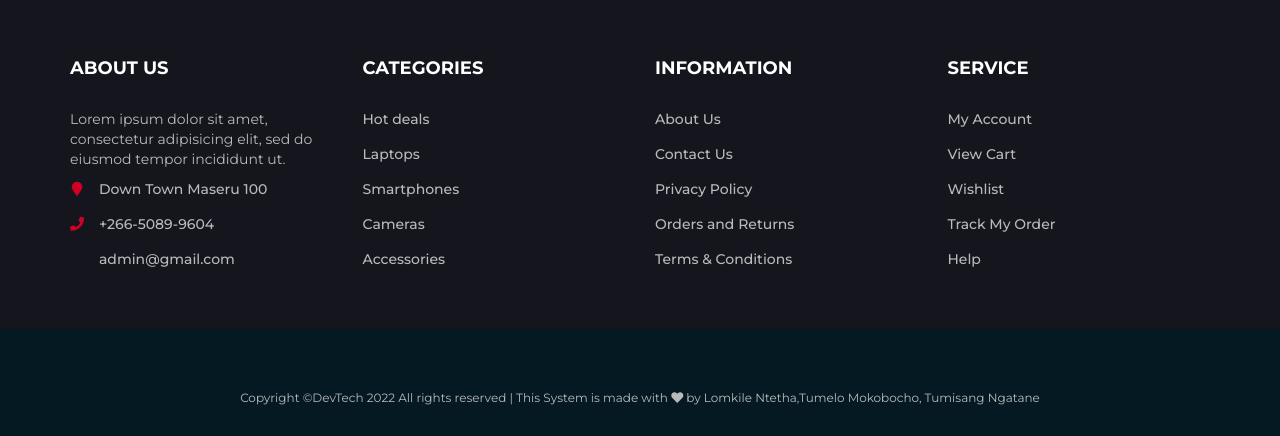
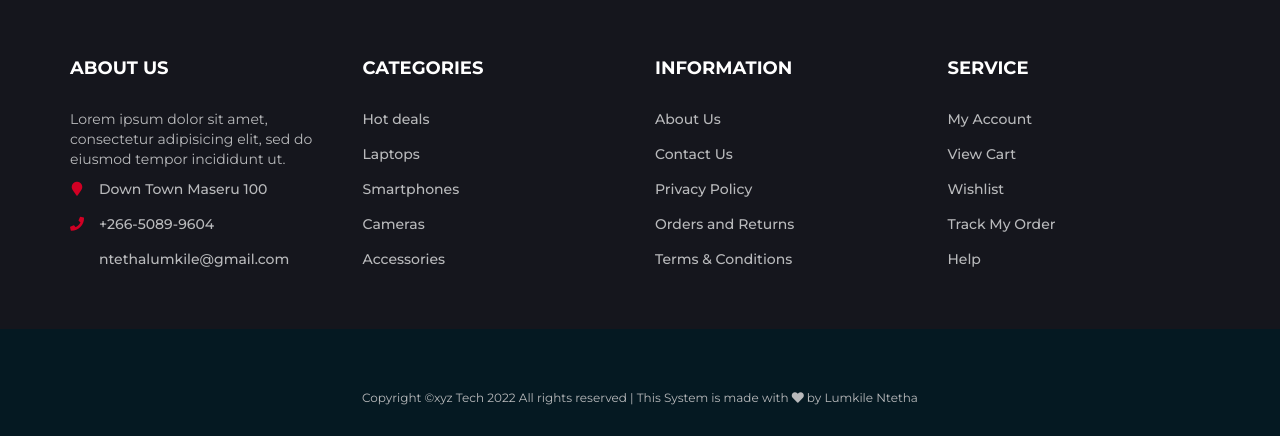
Before and after one commit to LomNtetha/Online-Electronics, a PHP site: page /Electronics/ in a window 1280 px wide. Shown: the part 1563-1999 px from the top of the page. Run offline with PHP 8.4, Linux system fonts and the light colour scheme; data that the repository does not hold is empty; some libraries are stand-ins or nearby versions.

Commit message:
changes to upload to 000webhost

```diff
--- a/blank.php
+++ b/blank.php
@@ -6,7 +6,7 @@
 		<meta name="viewport" content="width=device-width, initial-scale=1">
 		 <!-- The above 3 meta tags *must* come first in the head; any other head content must come *after* these tags -->
 
-		<title>Electro - HTML Ecommerce Template</title>
+		<title>xyz Tech - HTML Ecommerce Template</title>
 
  		<!-- Google font -->
  		<link href="https://fonts.googleapis.com/css?family=Montserrat:400,500,700" rel="stylesheet">
--- a/checkout.php
+++ b/checkout.php
@@ -7,7 +7,7 @@
 		<meta name="viewport" content="width=device-width, initial-scale=1">
 		 <!-- The above 3 meta tags *must* come first in the head; any other head content must come *after* these tags -->
 
-		<title>DivTech - Ecommerce System</title>
+		<title>xyz Tech - Ecommerce System</title>
 
  		<!-- Google font -->
  		<link href="https://fonts.googleapis.com/css?family=Montserrat:400,500,700" rel="stylesheet">
--- a/core/init.php
+++ b/core/init.php
@@ -5,7 +5,10 @@ include_once 'classes/user.php';
 
 
 global $pdo;
-session_start();
+//session_start();
+if( empty(session_id()) && !headers_sent()){
+    session_start();
+}
 
 $getFromU = new User($pdo);
 
--- a/customer/confirm.php
+++ b/customer/confirm.php
@@ -7,7 +7,7 @@
 		<meta name="viewport" content="width=device-width, initial-scale=1">
 		 <!-- The above 3 meta tags *must* come first in the head; any other head content must come *after* these tags -->
 
-		<title>DivTech - Ecommerce System| Confirm</title>
+		<title>xyz Tech - Ecommerce System| Confirm</title>
 
  		<!-- Google font -->
  		<link href="https://fonts.googleapis.com/css?family=Montserrat:400,500,700" rel="stylesheet">
--- a/customer/my_account.php
+++ b/customer/my_account.php
@@ -5,7 +5,7 @@
 	<meta charset="UTF-8">
 	<meta http-equiv="X-UA-Compatible" content="IE=edge">
 	<meta name="viewport" content="width=device-width, initial-scale=1.0">
-	<title>DivTech - Ecommerce System|My Account</title>
+	<title>xyz Tech  - Ecommerce System|My Account</title>
 
 
 
--- a/customer_register.php
+++ b/customer_register.php
@@ -4,7 +4,7 @@
 	<meta charset="UTF-8">
 	<meta http-equiv="X-UA-Compatible" content="IE=edge">
 	<meta name="viewport" content="width=device-width, initial-scale=1.0">
-	<title>DivTech - Ecommerce System|Register Customer</title>
+	<title>xyz Tech - Ecommerce System|Register Customer</title>
 
 		<!-- Google font -->
 		<link href="https://fonts.googleapis.com/css?family=Montserrat:400,500,700" rel="stylesheet">
--- a/includes/footer.php
+++ b/includes/footer.php
@@ -49,7 +49,7 @@
 								<ul class="footer-links">
 									<li><a href="#"><i class="fa fa-map-marker"></i>Down Town Maseru 100</a></li>
 									<li><a href="#"><i class="fa fa-phone"></i>+266-5089-9604</a></li>
-									<li><a href="#"><i class="fa fa-envelope-o"></i>admin@gmail.com</a></li>
+									<li><a href="#"><i class="fa fa-envelope-o"></i>ntethalumkile@gmail.com</a></li>
 								</ul>
 							</div>
 						</div>
@@ -110,7 +110,7 @@
 
 							<span class="copyright">
 								<!-- Link back to Colorlib can't be removed. Template is licensed under CC BY 3.0. -->
-								Copyright &copy;DevTech  <script>document.write(new Date().getFullYear());</script> All rights reserved | This System is made with <i class="fas fa-heart" aria-hidden="true"></i> by Lomkile Ntetha,Tumelo Mokobocho, Tumisang Ngatane
+								Copyright &copy;xyz Tech <script>document.write(new Date().getFullYear());</script> All rights reserved | This System is made with <i class="fas fa-heart" aria-hidden="true"></i> by Lumkile Ntetha
 
 							</span>
 						</div>
--- a/includes/header.php
+++ b/includes/header.php
@@ -26,7 +26,7 @@
 				<div class="container">
 					<ul class="header-links pull-left">
 						<li><a href="#"><i class="fa fa-phone"></i> +266-5089-9604</a></li>
-						<li><a href="#"><i class="fas fa-envelope"></i> admin@gmail.com</a></li>
+						<li><a href="#"><i class="fas fa-envelope"></i> ntethalumkile@gmail.com</a></li>
 						<li><a href="#"><i class="fa fa-map-marker"></i>Down Town Maseru 100</a></li>
 					</ul>
 
@@ -82,7 +82,7 @@
 							<div class="header-logo">
 								<ul class="header-links pull-left">
 
-								<li><h1><a href="#"><b>DevTech</b></a></h1></li>
+								<li><h1><a href="#"><b>xyz Tech</b></a></h1></li>
 								<li><i class="fa fa-dot-circle-o" aria-hidden="true"></i></li>
 					</ul>
 							</div>
--- a/index.php
+++ b/index.php
@@ -7,7 +7,7 @@
 		<meta name="viewport" content="width=device-width, initial-scale=1">
 		 <!-- The above 3 meta tags *must* come first in the head; any other head content must come *after* these tags -->
 
-		<title>DivTech - Ecommerce System| Home</title>
+		<title>>xyz Tech - Ecommerce System| Home</title>
 
 		<!-- Google font -->
 		<link href="https://fonts.googleapis.com/css?family=Montserrat:400,500,700" rel="stylesheet">
--- a/login.php
+++ b/login.php
@@ -4,7 +4,7 @@
     <meta charset="UTF-8">
     <meta http-equiv="X-UA-Compatible" content="IE=edge">
     <meta name="viewport" content="width=device-width, initial-scale=1.0">
-    <title>DivTech - Ecommerce System|Login</title>
+    <title>xyz Tech  - Ecommerce System|Login</title>
 
 
 
--- a/product.php
+++ b/product.php
@@ -7,7 +7,7 @@
 		<meta name="viewport" content="width=device-width, initial-scale=1">
 		 <!-- The above 3 meta tags *must* come first in the head; any other head content must come *after* these tags -->
 
-		<title>DivTech - Ecommerce System</title>
+		<title>xyz Tech  - Ecommerce System</title>
 
  		<!-- Google font -->
  		<link href="https://fonts.googleapis.com/css?family=Montserrat:400,500,700" rel="stylesheet">
--- a/shop.php
+++ b/shop.php
@@ -7,7 +7,7 @@
 		<meta name="viewport" content="width=device-width, initial-scale=1">
 		 <!-- The above 3 meta tags *must* come first in the head; any other head content must come *after* these tags -->
 
-		<title>DivTech - Ecommerce System| Categories</title>
+		<title>xyz Tech  - Ecommerce System| Categories</title>
 
  		<!-- Google font -->
  		<link href="https://fonts.googleapis.com/css?family=Montserrat:400,500,700" rel="stylesheet">
--- a/site_admin/includes/copyright.php
+++ b/site_admin/includes/copyright.php
@@ -1,5 +1,5 @@
 <footer class="page-footer">
-  <div class="font-13">2021 © <b>DevTech</b> - All rights reserved.</div>
-  <a class="px-4" href="http://obydullahshishir.com" target="_blank">Lomkile Ntetha, Tumisang Ngatane, Tumelo Mokobocho</a>
+  <div class="font-13">2022 © <b>xyz Tech</b> - All rights reserved.</div>
+  <a class="px-4" href="https://api.whatsapp.com/send?phone=26650899604" target="_blank">Lumkile Ntetha</a>
   <div class="to-top"><i class="fa fa-angle-double-up"></i></div>
 </footer>
```
Also changed, not shown: 1 other file.
